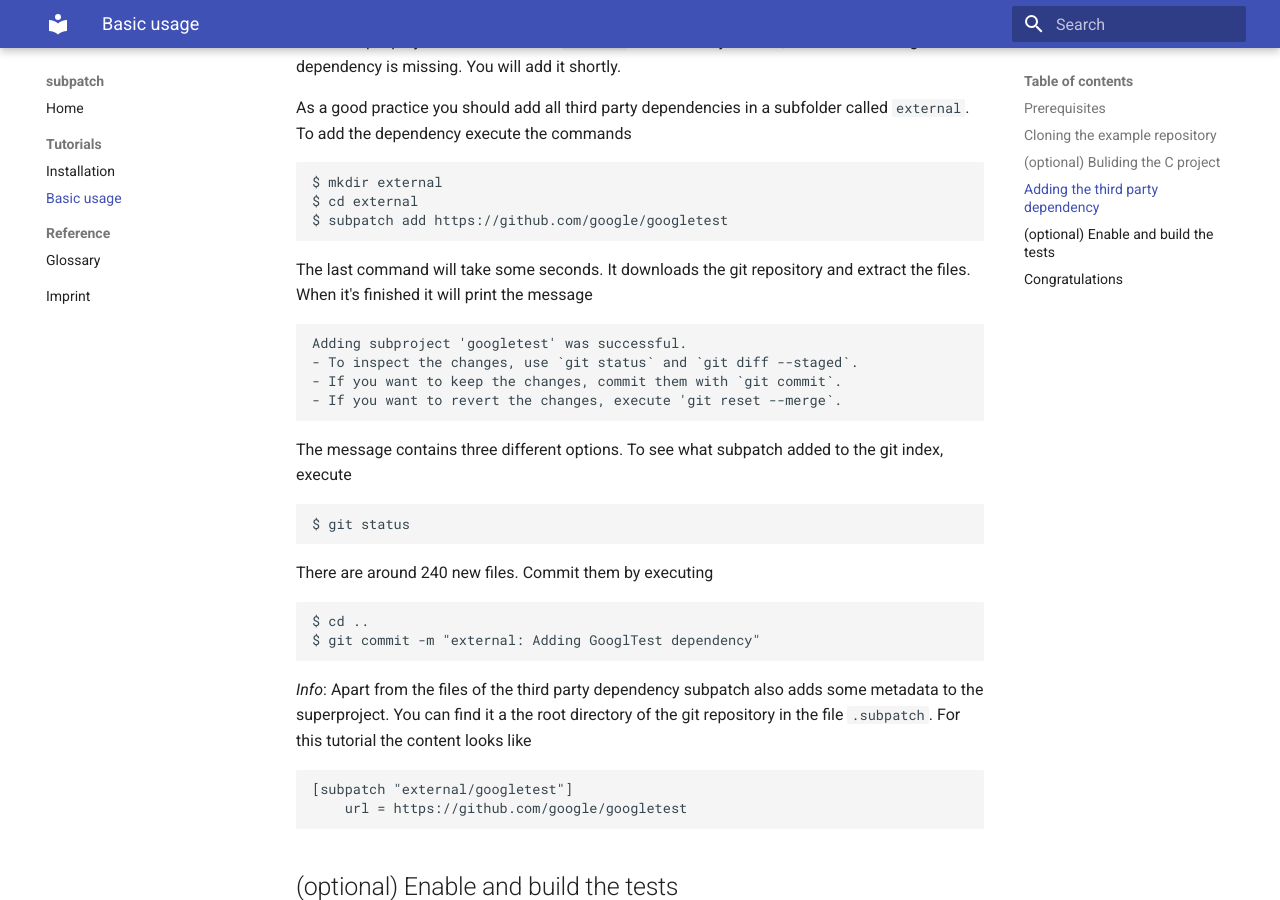
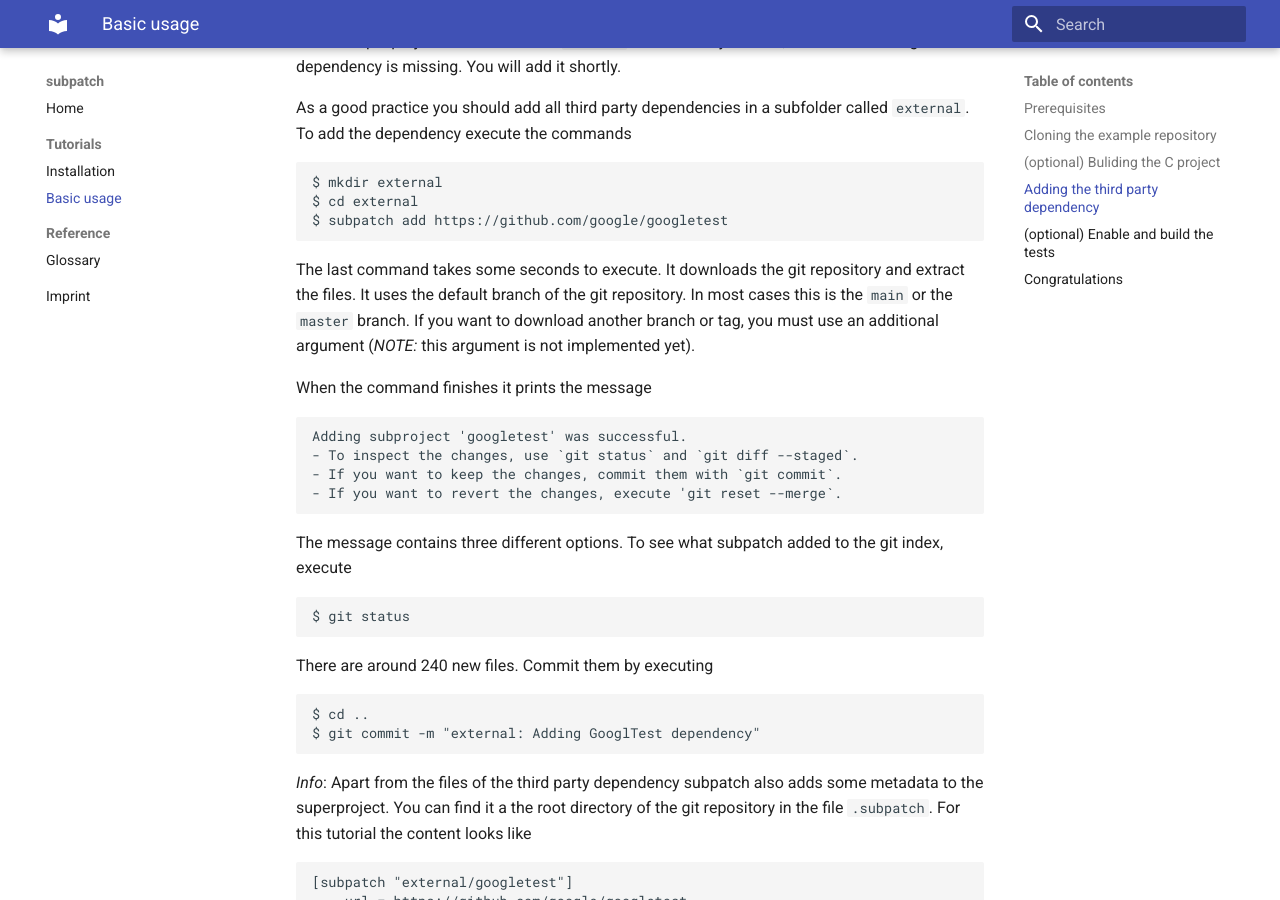
Before and after one commit to lengfeld/subpatch, an MkDocs documentation site: the page built from docs/tut/basic-usage.md, in a window 1280 px wide and 900 px high, scrolled down 1134 px. Built offline with MkDocs 1.6.1 and Material for MkDocs 9.7.7, drawn with Linux system fonts in a browser that asks for light colours.

Commit message:
add feedback to tutorial

```diff
--- a/docs/tut/basic-usage.md
+++ b/docs/tut/basic-usage.md
@@ -54,8 +54,13 @@ called `external`. To add the dependency execute the commands
     $ cd external
     $ subpatch add https://github.com/google/googletest
 
-The last command will take some seconds. It downloads the git repository and
-extract the files. When it's finished it will print the message
+The last command takes some seconds to execute. It downloads the git repository
+and extract the files. It uses the default branch of the git repository. In
+most cases this is the `main` or the `master` branch. If you want to download
+another branch or tag, you must use an additional argument (*NOTE:* this
+argument is not implemented yet).
+
+When the command finishes it prints the message
 
     Adding subproject 'googletest' was successful.
     - To inspect the changes, use `git status` and `git diff --staged`.
```
Also changed, not shown: README.md (+2 -0 lines).
